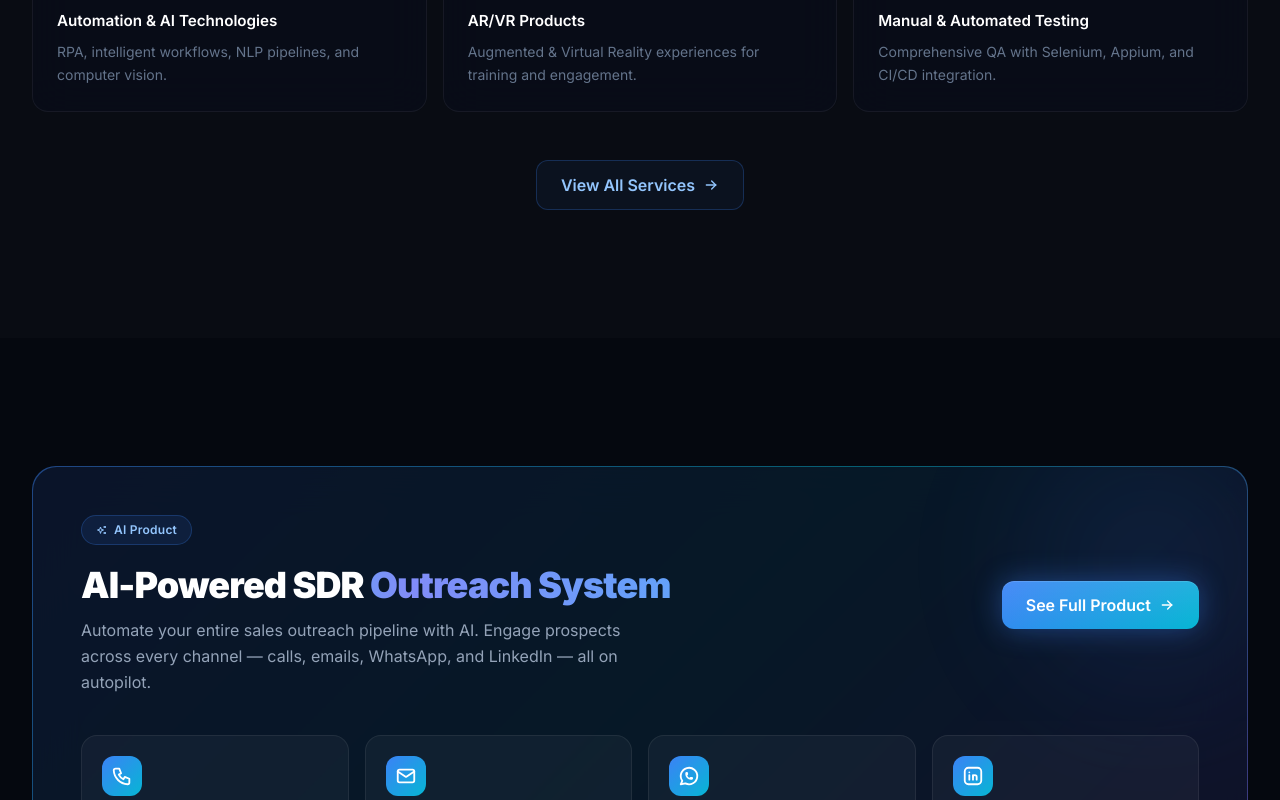
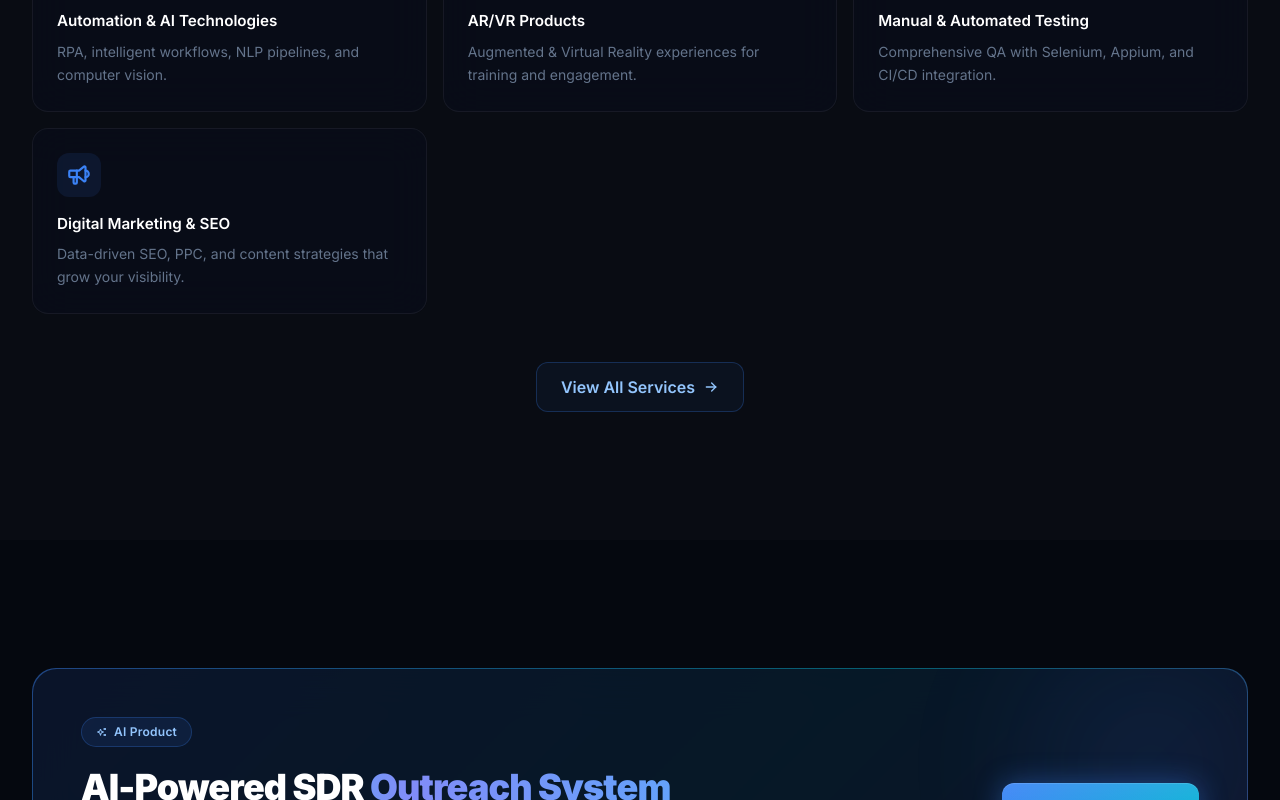
Before and after one commit to trizen-technologoies/Company-Website, a React (Vite) app: page / in a window 1280 px wide. Shown: the part 1940-2740 px from the top of the page. Built offline with nearby package versions, Linux system fonts and the light colour scheme.

Commit message:
add digital marketing & SEO services and update meta description

```diff
--- a/index.html
+++ b/index.html
@@ -4,7 +4,7 @@
     <meta charset="UTF-8" />
     <link rel="icon" type="image/png" href="/favicon.png" />
     <meta name="viewport" content="width=device-width, initial-scale=1.0" />
-    <meta name="description" content="Trizen Technologies - Empowering Business with AI-Driven Innovation. IT Services, AI Integration, Automation, Web & Android Apps, Testing." />
+    <meta name="description" content="Trizen Technologies - Empowering Business with AI-Driven Innovation. IT Services, AI Integration, Automation, Web & Android Apps, Digital Marketing & SEO, Testing." />
     <link rel="preconnect" href="https://fonts.googleapis.com" />
     <link rel="preconnect" href="https://fonts.gstatic.com" crossorigin />
     <link href="https://fonts.googleapis.com/css2?family=Inter:wght@300;400;500;600;700;800;900&display=swap" rel="stylesheet" />
--- a/src/components/Footer.jsx
+++ b/src/components/Footer.jsx
@@ -27,6 +27,7 @@ const services = [
   { name: 'Automation & AI Technologies', hash: 'automation' },
   { name: 'AR/VR Products', hash: 'arvr' },
   { name: 'Manual & Automated Testing', hash: 'testing' },
+  { name: 'Digital Marketing & SEO', hash: 'digital-marketing' },
 ]
 
 export default function Footer() {
--- a/src/pages/Contact.jsx
+++ b/src/pages/Contact.jsx
@@ -25,6 +25,7 @@ const subjects = [
   'Automation & AI Technologies',
   'AR/VR Products',
   'Manual & Automated Testing',
+  'Digital Marketing & SEO',
   'AI SDR Outreach System',
   'Partnership / Collaboration',
   'Other',
--- a/src/pages/Home.jsx
+++ b/src/pages/Home.jsx
@@ -7,7 +7,7 @@ import {
   TbBrain, TbRobot, TbWorld, TbDeviceMobile, TbTestPipe,
   TbSparkles, TbArrowRight, TbPhone, TbMail, TbBrandWhatsapp,
   TbBrandLinkedin, TbShieldCheck, TbRocket, TbChartBar,
-  TbCpu, TbAugmentedReality
+  TbCpu, TbAugmentedReality, TbSpeakerphone
 } from 'react-icons/tb'
 import ParticleField from '../components/ParticleField'
 
@@ -45,6 +45,7 @@ const services = [
   { icon: <TbCpu size={26} />, title: 'Automation & AI Technologies', desc: 'RPA, intelligent workflows, NLP pipelines, and computer vision.' },
   { icon: <TbAugmentedReality size={26} />, title: 'AR/VR Products', desc: 'Augmented & Virtual Reality experiences for training and engagement.' },
   { icon: <TbTestPipe size={26} />, title: 'Manual & Automated Testing', desc: 'Comprehensive QA with Selenium, Appium, and CI/CD integration.' },
+  { icon: <TbSpeakerphone size={26} />, title: 'Digital Marketing & SEO', desc: 'Data-driven SEO, PPC, and content strategies that grow your visibility.' },
 ]
 
 const whyUs = [
--- a/src/pages/Services.jsx
+++ b/src/pages/Services.jsx
@@ -2,7 +2,7 @@ import { Link } from 'react-router-dom'
 import { motion } from 'framer-motion'
 import {
   TbWorld, TbDeviceMobile, TbBrain, TbCpu, TbAugmentedReality,
-  TbTestPipe, TbArrowRight, TbCheck, TbSparkles
+  TbTestPipe, TbArrowRight, TbCheck, TbSparkles, TbSpeakerphone
 } from 'react-icons/tb'
 import { FaRobot } from 'react-icons/fa'
 import { MdOutlineAutoAwesome } from 'react-icons/md'
@@ -121,6 +121,23 @@ const services = [
     color: '#10B981',
     gradient: 'from-emerald-500 to-green-500',
     id: 'testing',
+  },
+  {
+    icon: <TbSpeakerphone size={34} />,
+    title: 'Digital Marketing & SEO',
+    subtitle: 'Grow Your Online Visibility',
+    desc: 'We help businesses grow their online presence with data-driven digital marketing and SEO strategies — from search rankings to paid campaigns and content that converts.',
+    features: [
+      'Search Engine Optimization (SEO)',
+      'Pay-per-click (PPC) advertising',
+      'Social media marketing & management',
+      'Content marketing & strategy',
+      'Keyword research & competitor analysis',
+      'Analytics & performance tracking',
+    ],
+    color: '#14B8A6',
+    gradient: 'from-teal-500 to-cyan-600',
+    id: 'digital-marketing',
   },
 ]
 
```
